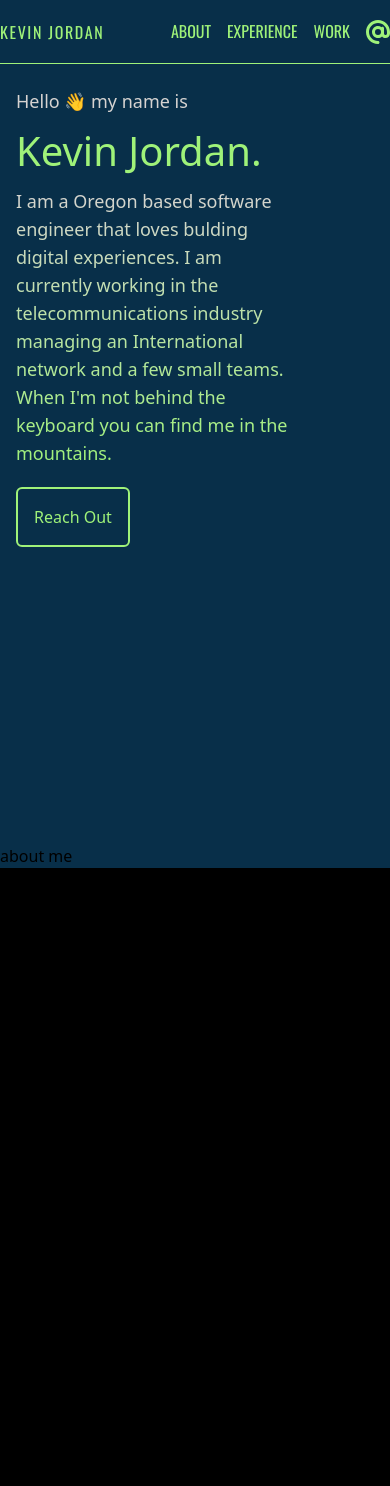
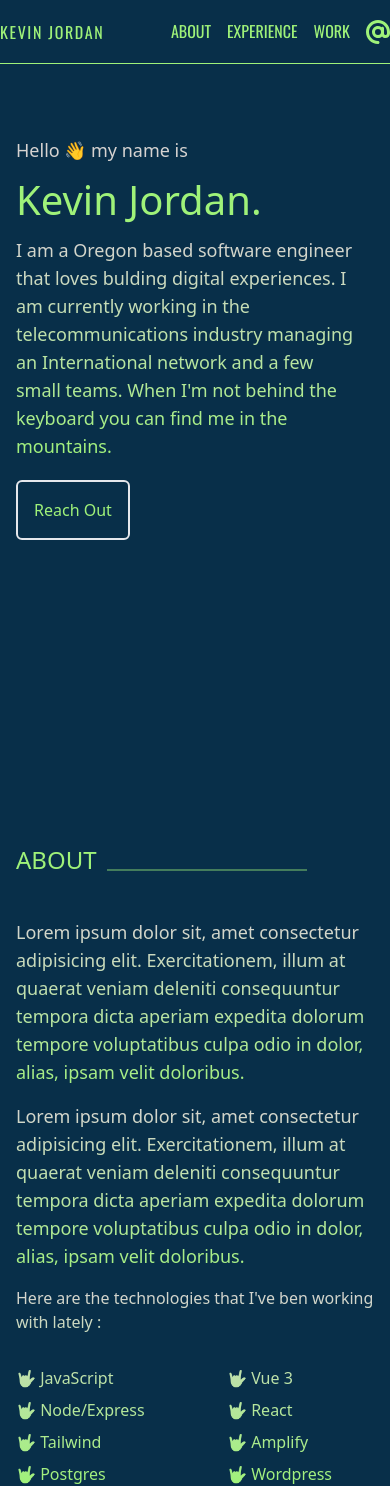
Before and after one commit to kdjordan/2023_portfolio, a Vue app: page / in a window 390 px wide. Before the commit the page ends 868 px from the top, so only its background shows below. Built offline with nearby package versions, Linux system fonts and the light colour scheme.

Commit message:
about section based

```diff
--- a/src/views/Home.vue
+++ b/src/views/Home.vue
@@ -1,35 +1,85 @@
 <template>
-	<section class="flex flex-col h-screen justify-center items-center pr-[20vw]">
+	<section
+		class="flex flex-col h-screen justify-center items-center pr-[5vw] lg:pr-[20vw]"
+	>
 		<div
-		class="flex flex-col text-stone-300 text-2xl px-4 pb-[25vh] gap-[20px] md:gap-[40px] lg:max-w-[750px] lg:mx-auto"
+			class="flex flex-col text-stone-300 text-2xl px-4 pb-[20vh] gap-[20px] md:gap-[40px] lg:max-w-[750px] lg:mx-auto"
 		>
 			<div class="text-stone-300 text-lg">Hello 👋 my name is</div>
 			<h1 class="text-clampLarge text-highGreen">Kevin Jordan.</h1>
 
 			<div class="text-lg gradient-text">
-			I am a Oregon based software engineer that loves bulding digital
-			experiences. I am currently working in the telecommunications
-			industry managing an International network and a few small
-			teams. When I'm not behind the keyboard you can find me in the
-			mountains.
+				I am a Oregon based software engineer that loves bulding
+				digital experiences. I am currently working in the
+				telecommunications industry managing an International network
+				and a few small teams. When I'm not behind the keyboard you
+				can find me in the mountains.
 			</div>
 			<button
-			class="text-highGreen self-start text-base border-highGreen border-2 p-4 rounded-md transition duration-150 ease-out hover:ease-in hover:bg-stone-300 hover:text-modernBlack"
+				class="text-highGreen self-start text-base border-2 p-4 rounded-md transition duration-150 ease-out hover:ease-in hover:bg-stone-300 hover:text-modernBlack"
 			>
 				Reach Out
 			</button>
 		</div>
 	</section>
-	<section>
-		<h2>about me</h2>
+	<section class="flex flex-col items-start px-4">
+		<div
+			class="flex items-end text-2xl text-highGreen pb-[5vh]"
+		>
+			ABOUT<span class="block mb-[5px] ml-[10px] h-[2px] w-[200px] bg-highGreen opacity-40"></span>
+		</div>
+		<div class="text-lg gradient-text pb-4">
+			Lorem ipsum dolor sit, amet consectetur adipisicing elit.
+			Exercitationem, illum at quaerat veniam deleniti consequuntur
+			tempora dicta aperiam expedita dolorum tempore voluptatibus
+			culpa odio in dolor, alias, ipsam velit doloribus.
+		</div>
+		<div class="text-lg gradient-text pb-4">
+			Lorem ipsum dolor sit, amet consectetur adipisicing elit.
+			Exercitationem, illum at quaerat veniam deleniti consequuntur
+			tempora dicta aperiam expedita dolorum tempore voluptatibus
+			culpa odio in dolor, alias, ipsam velit doloribus.
+		</div>
+		<div>
+			<div class="flex flex-col gradient-text">
+				<div class="mb-8">
+					Here are the technologies that I've ben working with lately
+					:
+				</div>
+				<div>
+					<ul
+						class="grid grid-cols-2 gap-x-16 gap-y-2 p-0 list-none overflow-hidden"
+					>
+						<li><span>🤟 </span>JavaScript</li>
+						<li><span>🤟 </span>Vue 3</li>
+						<li><span>🤟 </span>Node/Express</li>
+						<li><span>🤟 </span>React</li>
+						<li><span>🤟 </span>Tailwind</li>
+						<li><span>🤟 </span>Amplify</li>
+						<li><span>🤟 </span>Postgres</li>
+						<li><span>🤟 </span>Wordpress</li>
+					</ul>
+				</div>
+			</div>
+		</div>
 	</section>
 	<!-- border border-2-highGreen  -->
 </template>
 <style scoped>
 	.gradient-text {
-		background: linear-gradient(rgb(214,211,209), rgb(159, 242, 121));
+		background: linear-gradient(
+			rgb(214, 211, 209),
+			rgb(159, 242, 121)
+		);
 		background-clip: text;
 		-webkit-text-fill-color: transparent;
 	}
-
+	/* li::before {
+		content: "▹";
+    position: absolute;
+    left: 0px;
+    color: red;
+    font-size: 16px;
+    line-height: 12px;
+	} */
 </style>
--- a/tailwind.config.js
+++ b/tailwind.config.js
@@ -8,30 +8,45 @@ export default {
 	theme: {
 		extend: {
 			colors: {
-        deepPurp: "#61208C",
-        lightPurp: "#501D73",
-        darkGreen: "#025939",
-        springGreen: "#027333",
-        highGreen: "#9FF279",
-        darkBack : "#000212",
-        fontWhite: "#F2EFE9",
-        modernBlack: "#28282B"
+				deepPurp: '#61208C',
+				lightPurp: '#501D73',
+				darkGreen: '#025939',
+				springGreen: '#027333',
+				highGreen: '#9FF279',
+				darkBack: '#000212',
+				fontWhite: '#F2EFE9',
+				modernBlack: '#28282B',
 			},
 			fontFamily: {
-        oswald: ['Oswald','sans-serif'],
+				oswald: ['Oswald', 'sans-serif'],
 				geist: ['Geist', 'sans-serif'],
 			},
 			boxShadow: {
-       meteor: "0 0 0.125em hsl(0 0% 100% / 0.3), 0 0 0.45em #9FF279"
+				meteor:
+					'0 0 0.125em hsl(0 0% 100% / 0.3), 0 0 0.45em #9FF279',
 			},
 			fontSize: {
-        clampLarge: "clamp(40px, 8vw, 80px)"
+				clampLarge: 'clamp(40px, 8vw, 80px)',
 			},
 			backgroundImage: {
-        gradientRadial: 'radial-gradient(ellipse 80% 50% at 50% -20%,rgba(120,119,198,0.3),transparent)'
-      }
-
-    }
+				gradientRadial:
+					'radial-gradient(ellipse 80% 50% at 50% -20%,rgba(120,119,198,0.3),transparent)',
+			},
+			borderCustom: {
+				guides: '1px solid #027333',
+			},
+			checkMark: {
+				content: '***',
+				position: 'absolute',
+				left: '0px',
+				color: 'red',
+				fontSize: '16px',
+				lineHeight: '12px'
+			},
+			gridTemplateColumns: {
+				skills: 'repeat(2, minmax(140px, 200px))',
+			},
+		},
 	},
 	plugins: [],
-}
+};
```
Lines whose indentation alone changed are shown as unchanged.
